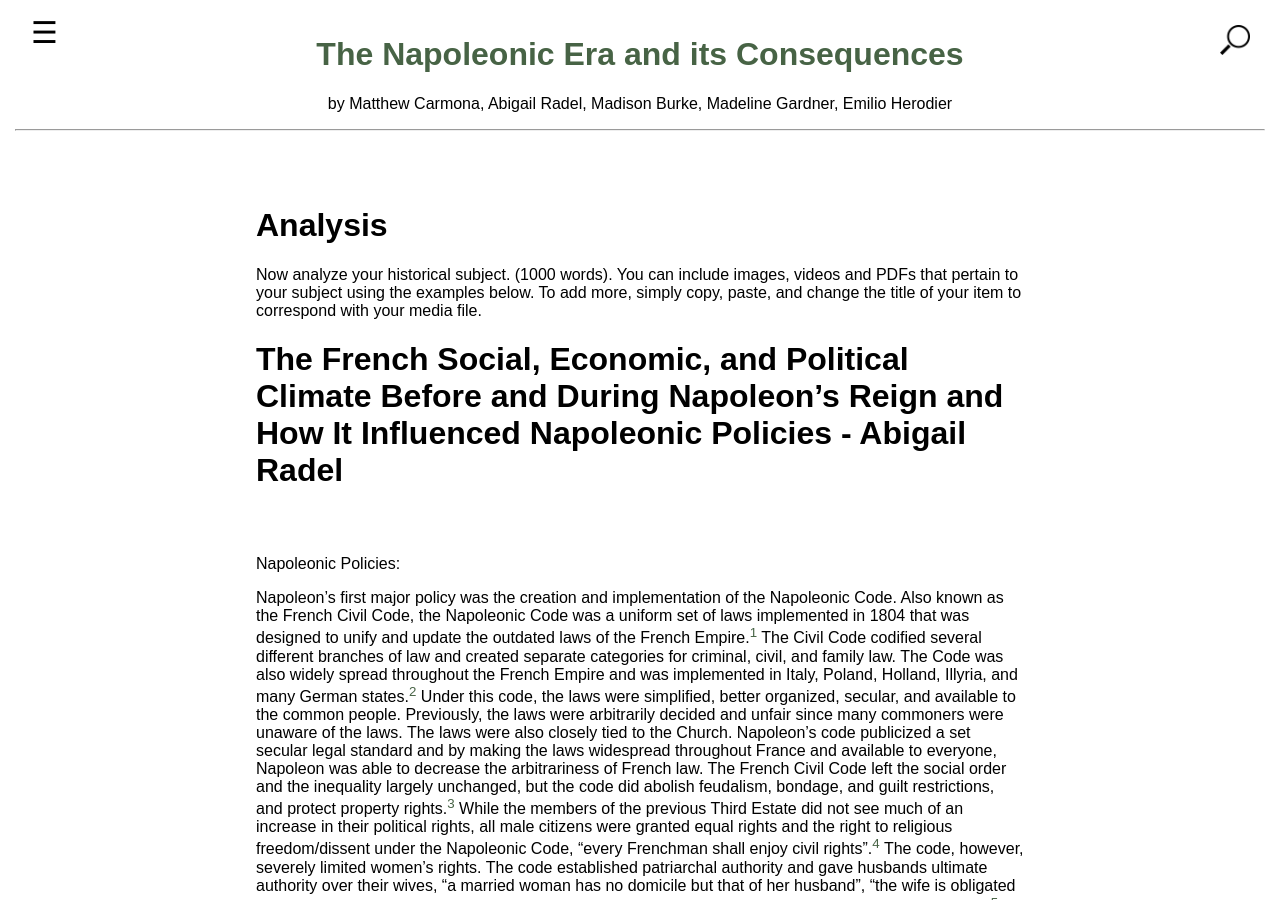
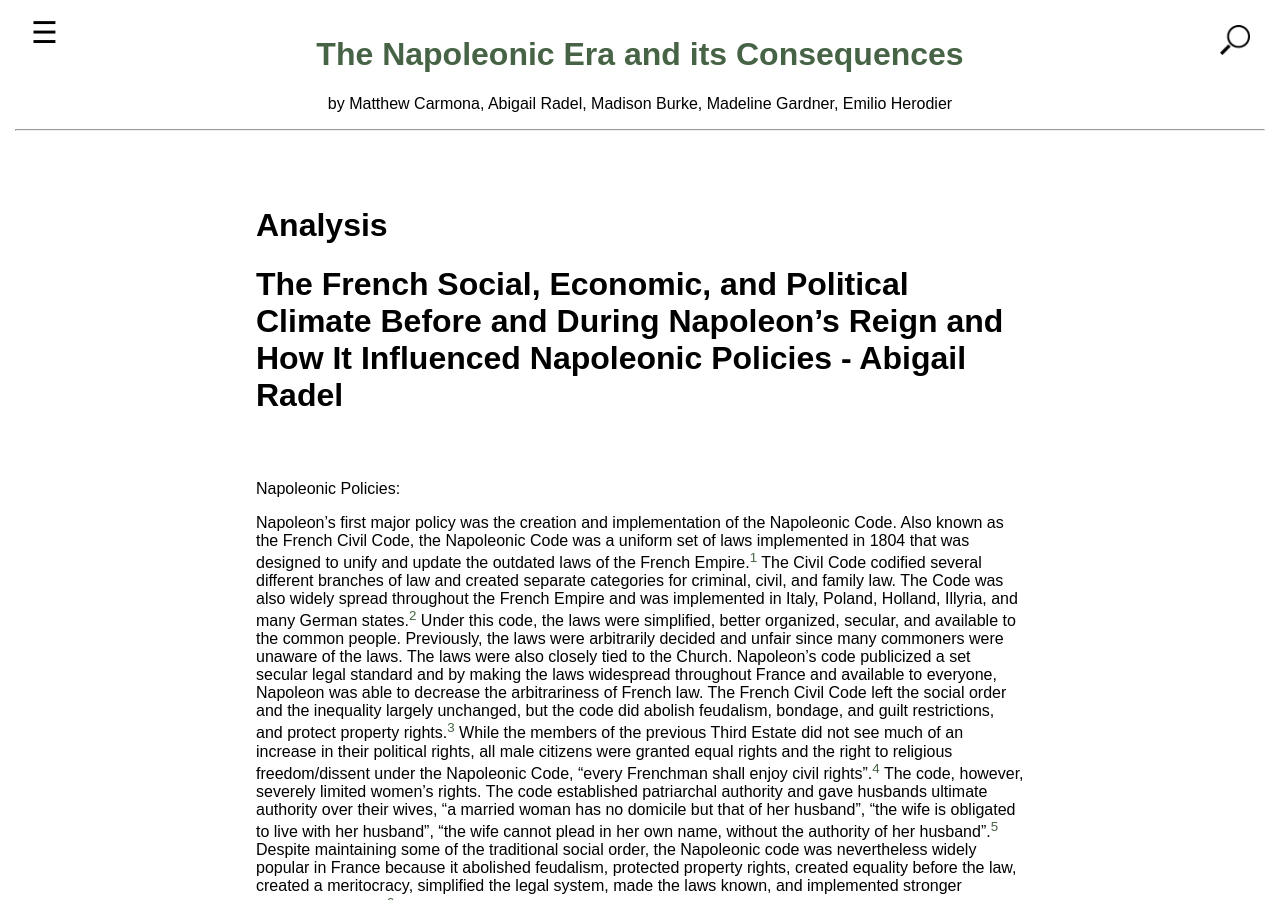
Before and after one commit to carmonamatt/Carmona-Matthew-EUH3205, a Jekyll site: the page built from 002_analysis.md, in a window 1280 px wide and 900 px high. Built offline with Jekyll 4.4.1, drawn with Linux system fonts in a browser that asks for light colours.

Commit message:
Update 002_analysis.md

```diff
--- a/002_analysis.md
+++ b/002_analysis.md
@@ -6,7 +6,6 @@ number: 2
 
 # Analysis
 
-Now analyze your historical subject. (1000 words). You can include images, videos and PDFs that pertain to your subject using the examples below. To add more, simply copy, paste, and change the title of your item to correspond with your media file.
 
 # The French Social, Economic, and Political Climate Before and During Napoleon’s Reign and How It Influenced Napoleonic Policies - Abigail Radel
 
```
